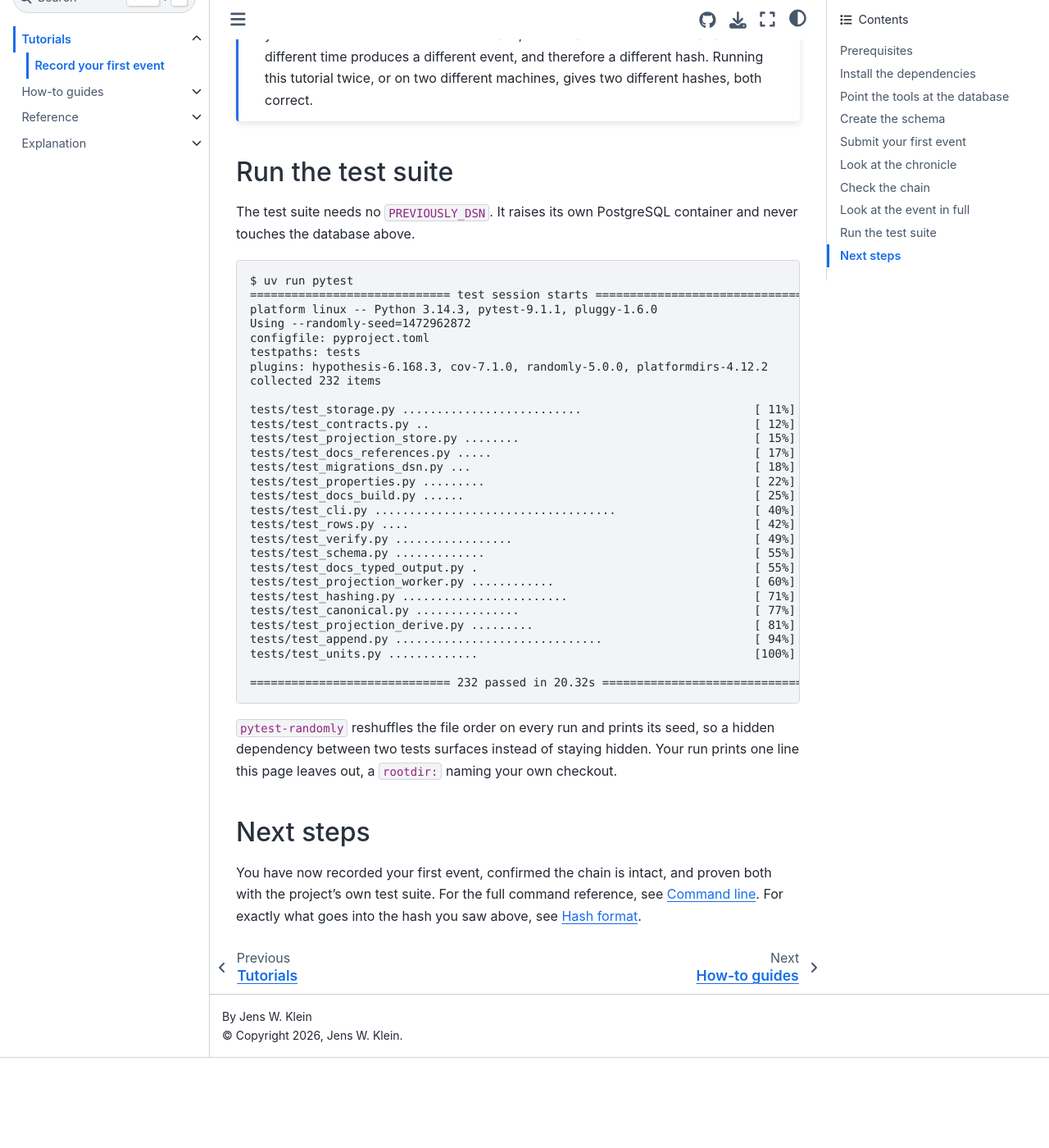
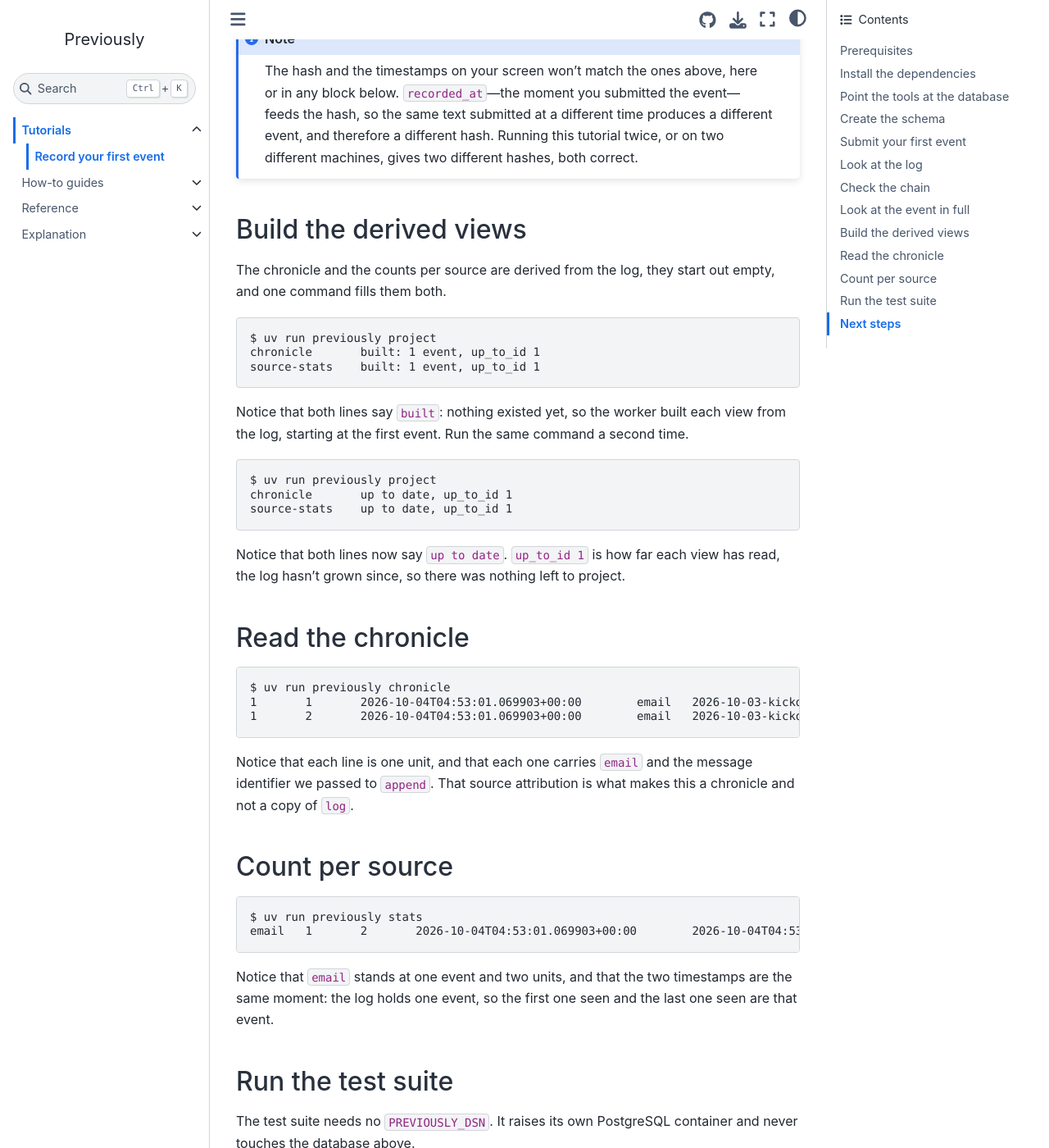
Before and after one commit to jensens/previously, a Sphinx documentation site: the page built from docs/tutorials/record-your-first-event.md, in a window 1280 px wide and 1400 px high, scrolled down 2825 px. Shown: the whole window at 82% size. Built offline with Sphinx 7.4.7 and the Sphinx Book theme 1.1.4, drawn with Linux system fonts in a browser that asks for light colours; before the commit the page ends 4115 px from its top, so only the background shows below that; some of the changed text lies outside the part shown.

Commit message:
docs: freeze the stage 1b specification, and type out the new commands
The spec gets the dated header the three before it carry: its explanation
pages stand, so from here the pages are the authority and the spec is
provenance. Its open points keep the external anchor at the top and move to
the next stage's spec by rule; the missing lock on the state row joins them
as point 8, with two notes from the same review under it.

`design-records.md` lists it, and notes the one thing new about it: no line
of stage 1b code cites a paragraph of this spec, because the pages were
written alongside the code and the gate refuses a bare paragraph sign. The
README follows with four records instead of three.

The tutorial gains project, chronicle and stats as a typed run, and the test
run is retyped last at 232. Its introduction and one heading had been wrong
since `chronicle` became a command of its own, and the schema block had been
wrong since migration 0002 added the projection tables — so the whole session
is retyped from one fresh checkout against one fresh container, which is why
the timestamps and the hash move.

Assisted-By: Claude Opus 5 <noreply@anthropic.com>

````diff
--- a/docs/explanation/design-records.md
+++ b/docs/explanation/design-records.md
@@ -2,11 +2,11 @@
 
 # About the frozen design records
 
-Three German documents under `docs/superpowers/specs/` hold how this project was decided: the design, the architecture, and the detailed specification of stage 1a.
-They're frozen as of 2026-10-03, and nothing pulls them forward again.
+Four German documents under `docs/superpowers/specs/` hold how this project was decided: the design, the architecture, the detailed specification of stage 1a, and the one for stage 1b.
+The first three froze on 2026-10-03, the stage 1b specification on 2026-10-04, and nothing pulls any of them forward again.
 The reasoning that gets maintained along with the code lives in this quadrant instead, and where a specification and a page disagree, the page is what holds.
 
-Until this documentation existed, those three documents were the only place a reason was written down, so the code cited them: 72 paragraph references across 21 files in `src/`, `tests/` and `migrations/`, pointing at 20 paragraphs.
+Until this documentation existed, those first three documents were the only place a reason was written down, so the code cited them: 72 paragraph references across 21 files in `src/`, `tests/` and `migrations/`, pointing at 20 paragraphs.
 Fourteen of the 72 still do, two were dropped from error messages the user reads, and the remaining 56 name a page instead.
 This page says what the frozen records are still for, how the freezing works for the stages that follow, and which page took over each of those paragraphs.
 If you arrived from a paragraph number in a comment, the table under *Where each cited paragraph went* is the map, and the section after it says when a comment keeps its number instead of naming a page.
@@ -16,8 +16,12 @@ If you arrived from a paragraph number in a comment, the table under *Where each
 German is the language the intent gets written in, and that isn't a leftover to work off.
 A new stage therefore starts with a new German specification, and that specification freezes as soon as its explanation pages stand.
 
-So the right way to read the three frozen documents is as the output of a step that repeats, not as a rule against writing a fourth.
+So the right way to read the frozen documents is as the output of a step that repeats, not as a rule against writing the next one.
 A reader who takes the freeze for a prohibition would start the next stage without the document the stage needs most.
+
+Stage 1b is the first time that step ran as a step.
+Projections got their own German specification, dated 2026-10-04, and it froze the same day, because the pages its reasoning belongs on stood by then: {ref}`projections` for the derived tables and the worker that fills them, {ref}`module-boundaries` for the contracts that let `core` write them without importing storage.
+{ref}`database-schema` and {ref}`cli-reference` took the facts—the three tables, and the three commands that build and read them.
 
 ## What a frozen record is still good for
 
@@ -72,6 +76,11 @@ The other three are registers tied to a date.
 The stage 1a specification's §10.2 names the chain's properties `P1` to `P7`, §11 numbers the acceptance conditions for the stage, and §12 lists its open points.
 The property names, the condition numbers and the open points mean something only against the document that assigned them, so a citation of one of those belongs in a frozen record and says so.
 
+No row names the stage 1b specification, and that's the one thing worth saying about it.
+Measured across `src/previously/core/projection`, `src/previously/contract/store.py` and `src/previously/contract/rows.py`, stage 1b's code holds a single paragraph sign, and it cites the architecture's §4.4 with `(frozen design record)` on the same line.
+Not one line points at the specification of its own stage.
+Stage 1b is the first stage whose code never had to: its pages were written in the same pull request as the code, so a reason had a page to name from the first draft, and `test_no_bare_paragraph_references_remain` in `tests/test_docs_references.py` turns that from a habit into a gate by refusing an unmarked paragraph sign.
+
 ## Two kinds of citation, and the code shows which is which
 
 A reference that explains why the code looks the way it does *today* names a page, as `` {ref}`label` ``, and the gate in `tests/test_docs_references.py` checks that the label resolves.
--- a/docs/tutorials/record-your-first-event.md
+++ b/docs/tutorials/record-your-first-event.md
@@ -2,8 +2,8 @@
 
 # Record your first event
 
-In this tutorial, we will record our first event in Previously, look at the chronicle it produces, check that the chain holds, and prove both with the project's own test suite.
-Every command below is real: it was typed against a real PostgreSQL 17, in a fresh checkout at `/tmp/previously-task3-fresh`.
+In this tutorial, we will record our first event in Previously, read it back from the log, check that the chain holds, build the two derived views, read the chronicle and the counts per source, and prove all of it with the project's own test suite.
+Every command below is real: it was typed in a fresh checkout, against a real PostgreSQL 17 in a container like the one below.
 No output below names a directory, so nothing here depends on where you put yours.
 
 ## Prerequisites
@@ -55,10 +55,12 @@ $ uv run alembic upgrade head
 INFO  [alembic.runtime.migration] Context impl PostgresqlImpl.
 INFO  [alembic.runtime.migration] Will assume transactional DDL.
 INFO  [alembic.runtime.migration] Running upgrade  -> 0001_log, Log, units, idempotency key
+INFO  [alembic.runtime.migration] Running upgrade 0001_log -> 0002_projections, Projections: state, chronicle, source statistics
 ```
 
-Notice that there's exactly one upgrade step.
-Stage 1a's whole schema—the log, its units, and the idempotency key—lives in that one migration.
+Notice that there are two upgrade steps.
+The first one brings the log, its units, and the idempotency key.
+The second one brings three more tables: one for each derived view, and one that records how far each view has read.
 
 ## Submit your first event
 
@@ -77,11 +79,11 @@ Next milestone: content migration starts Monday."
 Notice that the id is `1`.
 This is the first event in the chain, so there's no predecessor to link to.
 
-## Look at the chronicle
+## Look at the log
 
 ```console
 $ uv run previously log
-1	2026-10-03T15:41:19.888666+00:00	observation	495362ef39c9
+1	2026-10-04T04:53:01.069903+00:00	observation	b97c59a1f2c3
 ```
 
 Notice that the chain now has one event.
@@ -102,8 +104,8 @@ It found nothing wrong, so it printed exactly that one line.
 ```console
 $ uv run previously show 1
 id=1 kind=observation
-occurred_at=2026-10-03T15:41:19.888666+00:00
-hash=495362ef39c9af8358eaee83acc956d4813464cdd07057bd38c44680e3410dcc
+occurred_at=2026-10-04T04:53:01.069903+00:00
+hash=b97c59a1f2c353abb0e96eb3e2858c7479798f7bd1fbb60c536256867011fcd7
 evidence=recollection
 payload={"evidence": "recollection", "text": "The client approved the new homepage design.\n\nNext milestone: content migration starts Monday."}
   ¶1 The client approved the new homepage design.
@@ -114,10 +116,52 @@ Notice that the text split into two units at the blank line, numbered `¶1` and
 Notice also `evidence=recollection`: the command above didn't pass `--evidence`, and `recollection` is what it defaults to.
 
 :::{note}
-The hash on your screen won't match the one above.
+The hash and the timestamps on your screen won't match the ones above, here or in any block below.
 `recorded_at`—the moment you submitted the event—feeds the hash, so the same text submitted at a different time produces a different event, and therefore a different hash.
 Running this tutorial twice, or on two different machines, gives two different hashes, both correct.
 :::
+
+## Build the derived views
+
+The chronicle and the counts per source are derived from the log, they start out empty, and one command fills them both.
+
+```console
+$ uv run previously project
+chronicle       built: 1 event, up_to_id 1
+source-stats    built: 1 event, up_to_id 1
+```
+
+Notice that both lines say `built`: nothing existed yet, so the worker built each view from the log, starting at the first event.
+Run the same command a second time.
+
+```console
+$ uv run previously project
+chronicle       up to date, up_to_id 1
+source-stats    up to date, up_to_id 1
+```
+
+Notice that both lines now say `up to date`.
+`up_to_id 1` is how far each view has read, the log hasn't grown since, so there was nothing left to project.
+
+## Read the chronicle
+
+```console
+$ uv run previously chronicle
+1	1	2026-10-04T04:53:01.069903+00:00	email	2026-10-03-kickoff@example.org	The client approved the new homepage design.
+1	2	2026-10-04T04:53:01.069903+00:00	email	2026-10-03-kickoff@example.org	Next milestone: content migration starts Monday.
+```
+
+Notice that each line is one unit, and that each one carries `email` and the message identifier we passed to `append`.
+That source attribution is what makes this a chronicle and not a copy of `log`.
+
+## Count per source
+
+```console
+$ uv run previously stats
+email	1	2	2026-10-04T04:53:01.069903+00:00	2026-10-04T04:53:01.069903+00:00
+```
+
+Notice that `email` stands at one event and two units, and that the two timestamps are the same moment: the log holds one event, so the first one seen and the last one seen are that event.
 
 ## Run the test suite
 
@@ -128,32 +172,32 @@ It raises its own PostgreSQL container and never touches the database above.
 $ uv run pytest
 ============================= test session starts ==============================
 platform linux -- Python 3.14.3, pytest-9.1.1, pluggy-1.6.0
-Using --randomly-seed=1472962872
+Using --randomly-seed=1705979683
 configfile: pyproject.toml
 testpaths: tests
 plugins: hypothesis-6.168.3, cov-7.1.0, randomly-5.0.0, platformdirs-4.12.2
 collected 232 items
 
-tests/test_storage.py ..........................                         [ 11%]
-tests/test_contracts.py ..                                               [ 12%]
-tests/test_projection_store.py ........                                  [ 15%]
-tests/test_docs_references.py .....                                      [ 17%]
-tests/test_migrations_dsn.py ...                                         [ 18%]
-tests/test_properties.py .........                                       [ 22%]
-tests/test_docs_build.py ......                                          [ 25%]
-tests/test_cli.py ...................................                    [ 40%]
-tests/test_rows.py ....                                                  [ 42%]
-tests/test_verify.py .................                                   [ 49%]
-tests/test_schema.py .............                                       [ 55%]
-tests/test_docs_typed_output.py .                                        [ 55%]
-tests/test_projection_worker.py ............                             [ 60%]
+tests/test_projection_store.py ........                                  [  3%]
+tests/test_storage.py ..........................                         [ 14%]
+tests/test_contracts.py ..                                               [ 15%]
+tests/test_projection_derive.py .........                                [ 19%]
+tests/test_rows.py ....                                                  [ 21%]
+tests/test_docs_typed_output.py .                                        [ 21%]
+tests/test_verify.py .................                                   [ 28%]
+tests/test_projection_worker.py ............                             [ 34%]
+tests/test_schema.py .............                                       [ 39%]
+tests/test_migrations_dsn.py ...                                         [ 40%]
+tests/test_docs_build.py ......                                          [ 43%]
+tests/test_units.py .............                                        [ 49%]
+tests/test_canonical.py ...............                                  [ 55%]
+tests/test_properties.py .........                                       [ 59%]
+tests/test_docs_references.py .....                                      [ 61%]
 tests/test_hashing.py ........................                           [ 71%]
-tests/test_canonical.py ...............                                  [ 77%]
-tests/test_projection_derive.py .........                                [ 81%]
-tests/test_append.py ..............................                      [ 94%]
-tests/test_units.py .............                                        [100%]
+tests/test_cli.py ...................................                    [ 87%]
+tests/test_append.py ..............................                      [100%]
 
-============================= 232 passed in 20.32s =============================
+============================= 232 passed in 21.69s =============================
 ```
 
 `pytest-randomly` reshuffles the file order on every run and prints its seed, so a hidden dependency between two tests surfaces instead of staying hidden.
@@ -161,6 +205,7 @@ Your run prints one line this page leaves out, a `rootdir:` naming your own chec
 
 ## Next steps
 
-You have now recorded your first event, confirmed the chain is intact, and proven both with the project's own test suite.
+You have now recorded your first event, confirmed the chain is intact, built the two derived views, and proven all of it with the project's own test suite.
 For the full command reference, see {ref}`cli-reference`.
+For why `log` and `chronicle` are two commands, see {ref}`projections`.
 For exactly what goes into the hash you saw above, see {ref}`hash-format`.
````
Also changed, not shown: README.md (+4 -2 lines), docs/superpowers/specs/2026-10-04-stufe-1b-projektionen.md (+57 -13 lines).
